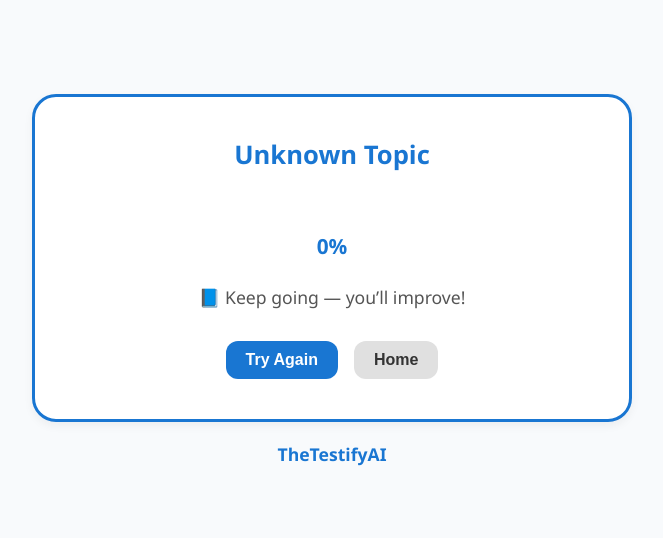
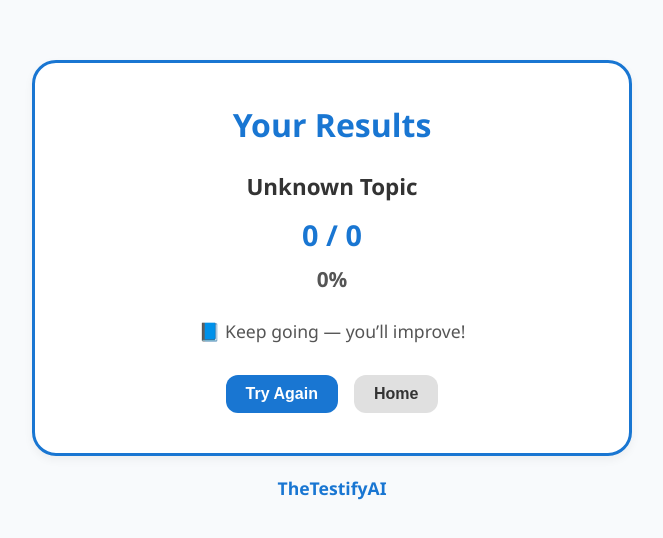
Before and after one commit to christensenandrew455-cell/Testifyai, a Next.js app: page /results in a window 1280 px wide. Shown: the part 120-658 px from the top of the page, without its empty margins (308-971 px from the left). Built offline with nearby package versions, Linux system fonts and the light colour scheme.

Commit message:
Update page.js

```diff
--- a/app/results/page.js
+++ b/app/results/page.js
@@ -2,37 +2,15 @@
 
 import { useSearchParams } from "next/navigation";
 import Link from "next/link";
-import { Suspense, useEffect, useState } from "react";
+import { Suspense } from "react";
 
 function ResultsInner() {
   const searchParams = useSearchParams();
 
-  const scoreParam = searchParams.get("score");
-  const totalParam = searchParams.get("total");
-  const topicParam = searchParams.get("topic");
-
-  const [score, setScore] = useState(parseInt(scoreParam || "0", 10));
-  const [total, setTotal] = useState(parseInt(totalParam || "0", 10));
-  const [topic, setTopic] = useState(topicParam || "Unknown Topic");
-
+  const score = parseInt(searchParams.get("score") || "0", 10);
+  const total = parseInt(searchParams.get("total") || "0", 10);
+  const topic = searchParams.get("topic") || "Unknown Topic";
   const percent = total > 0 ? Math.round((score / total) * 100) : 0;
-
-  // 🧩 If data is missing, recover from sessionStorage
-  useEffect(() => {
-    try {
-      const stored = sessionStorage.getItem("testData");
-      if (stored) {
-        const data = JSON.parse(stored);
-        if (data.length > 0) {
-          if (!topicParam) setTopic(data[0].topic || "Unknown Topic");
-          if (!totalParam) setTotal(data.length);
-          if (!scoreParam) setScore(data.filter((q) => q.isCorrect).length);
-        }
-      }
-    } catch (err) {
-      console.error("Error loading stored data:", err);
-    }
-  }, []);
 
   const getMessage = () => {
     if (percent >= 90) return "🔥 Master Level! Excellent job!";
@@ -67,36 +45,66 @@ function ResultsInner() {
           maxWidth: "600px",
         }}
       >
+        {/* Title at the top */}
         <h1
           style={{
-            fontSize: "1.6rem",
+            fontSize: "2rem",
             fontWeight: "800",
             color: "#1976d2",
+            marginBottom: "25px",
+          }}
+        >
+          Your Results
+        </h1>
+
+        {/* Topic above score */}
+        <h2
+          style={{
+            fontSize: "1.4rem",
+            fontWeight: "700",
+            color: "#333",
             marginBottom: "10px",
           }}
         >
           {topic}
-        </h1>
+        </h2>
 
-        <p style={{ fontSize: "1.5rem", fontWeight: "700", marginBottom: "10px" }}>
-          {score} out of {total}
+        {/* Score */}
+        <p
+          style={{
+            fontSize: "1.8rem",
+            fontWeight: "800",
+            color: "#1976d2", // ✅ makes the score visible again
+            marginBottom: "5px",
+          }}
+        >
+          {score} / {total}
         </p>
 
+        {/* Percent below score */}
         <p
           style={{
             fontSize: "1.3rem",
             fontWeight: "600",
-            color: "#1976d2",
+            color: "#555",
             marginBottom: "20px",
           }}
         >
           {percent}%
         </p>
 
-        <p style={{ fontSize: "1.1rem", marginBottom: "30px", color: "#555" }}>
+        {/* Message */}
+        <p
+          style={{
+            fontSize: "1.1rem",
+            marginBottom: "30px",
+            color: "#555",
+          }}
+        >
           {getMessage()}
         </p>
 
+        {/* Buttons */}
         <div style={{ display: "flex", justifyContent: "center", gap: "16px" }}>
           <Link href="/test">
             <button
```
